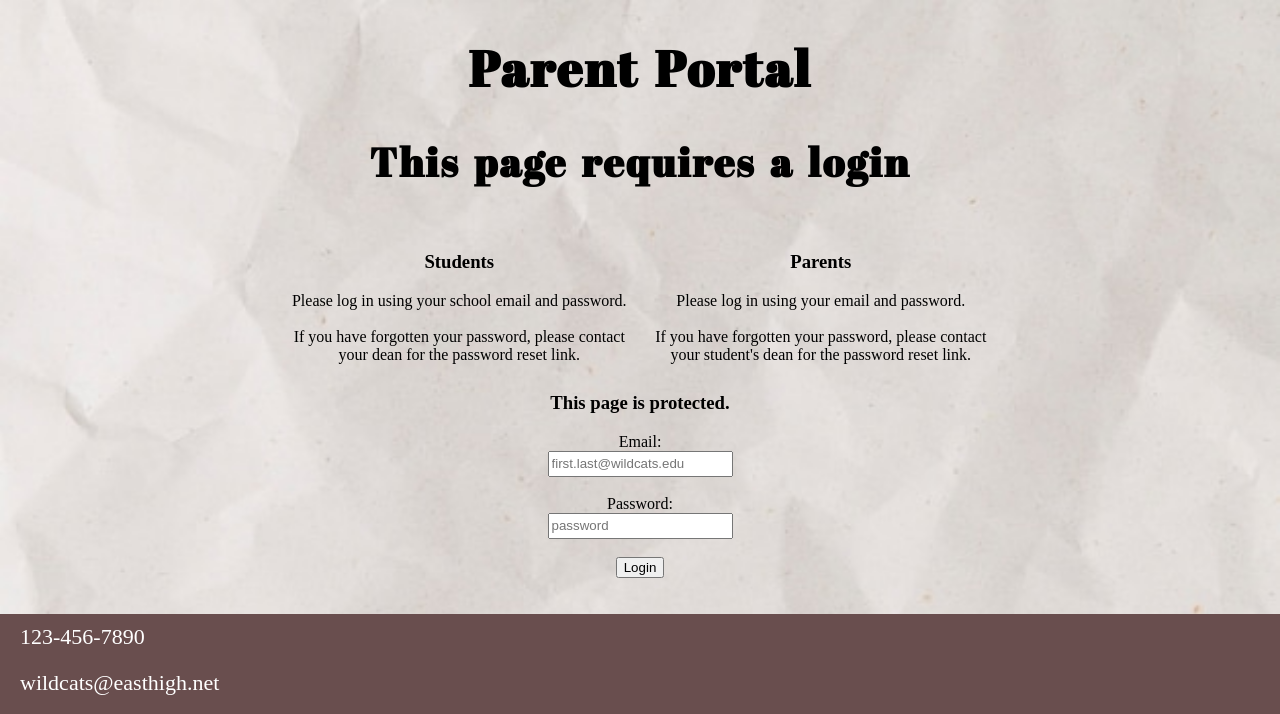
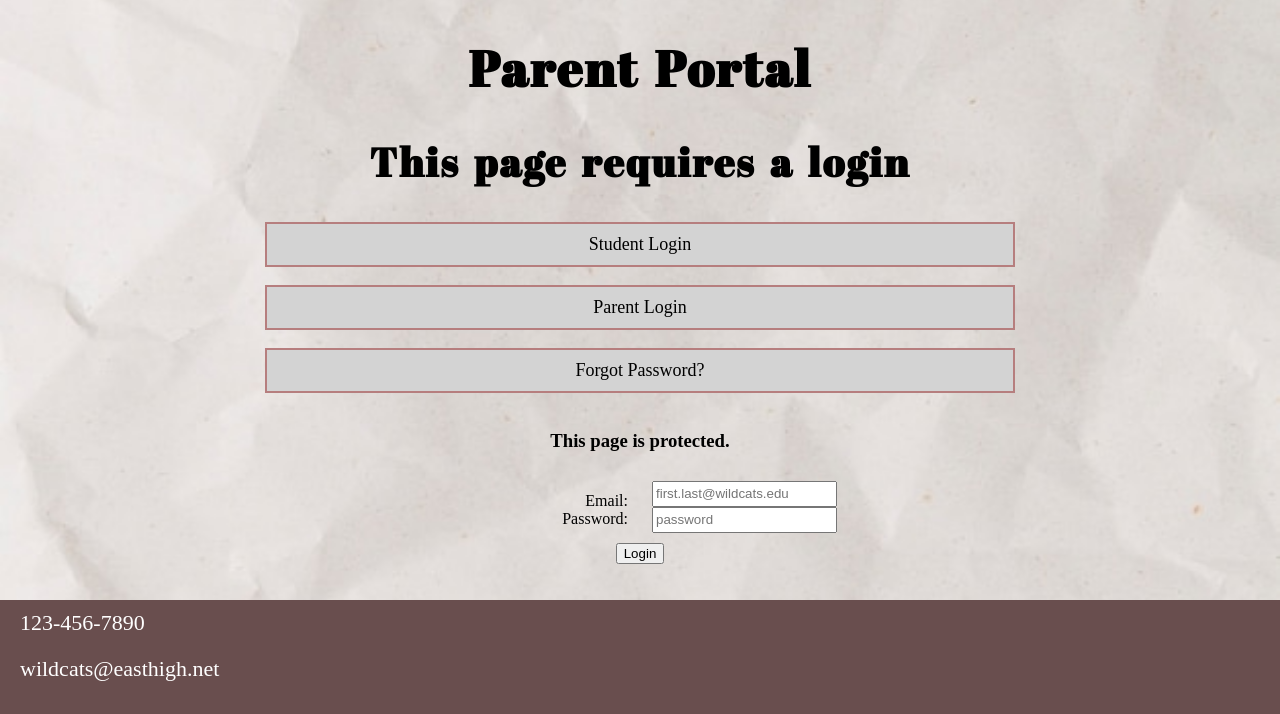
Before and after one commit to Delverino/EARS, a PHP site: page /parent-portal.html in a window 1280 px wide. Shown: the part 100-814 px from the top of the page. After the commit the page ends 781 px from the top, so only its background shows below. Run offline with PHP 8.4, Linux system fonts and the light colour scheme.

Commit message:
updated login

```diff
--- a/Midterm/activities.html
+++ b/Midterm/activities.html
@@ -3,7 +3,7 @@
     <head>
         <meta charset="utf-8">
         <meta name="viewport" content="width=device-width, initial-scale=1.0">
-        <meta keyword="High School, East High, Musical, Activities, Principal, Utah">
+        <meta keyword="High School, East High, Musical, Activities, Athletics, Principal, Utah">
         <title>Activities</title>
         <link rel="icon" href="images/logo-icon.png" type="image/png">
         <link href='https://fonts.googleapis.com/css?family=Abril+Fatface' rel='stylesheet'>
--- a/Midterm/parent-portal.html
+++ b/Midterm/parent-portal.html
@@ -14,8 +14,39 @@
                 width: 45%;
                 margin: 10px;
             }
-
+            .left-col { text-align: right; }
+            .right-col { text-align: left; }
+            form  { display: table; }
+            label { display: table-cell; }
+            input { display: table-cell; }
+            .question {
+                cursor: pointer;
+                padding: 10px;
+                text-align: center;
+                background-color:lightgray;
+                border: solid 2px #b67e7e;
+            }
+            .answer {
+                padding: 10px;
+                text-align: center;
+                border: solid 2px #b67e7e;
+            }
+            .answer {
+                padding: 30px;
+                display: none;
+            }
+            a:hover {
+                color: rgb(160,31,36);
+            }
         </style>
+        <script src="https://ajax.googleapis.com/ajax/libs/jquery/3.5.1/jquery.min.js"></script>
+        <script>
+            $(document).ready(function(){
+                $(".question").click(function(){
+                    $(this).next('.answer').slideToggle("slow");
+                });
+            });
+        </script>
     </head>
     <body>
         <button onclick="goTop()" id="BacktoTop" title="Go to top">Top</button>
@@ -41,6 +72,9 @@
             <a href="index.html">
                 <img src="images/cat_logo.png" alt="Wildcats logo" class = "logo">
             </a>
+            <div class="profile" style="border:solid 1px #333; float:left; text-align:center; padding:5px;" id="prof">
+                <i id=user></i><br>
+            </div>
             <ul class = "main-nav">
                 <a href="index.html"><li class = "main-nav">Home</li></a>
                 <a href="about-us.html"><li class = "main-nav">About</li></a>
@@ -55,22 +89,32 @@
             <div class="text-box">
                 <h1>Parent Portal</h1>
                 <h2>This page requires a login</h2>
-                <div class=left-col>
-                    <h3>Students</h3>
-                    Please log in using your school email and password. </br></br>
-                    If you have forgotten your password, please contact your dean for the password reset link.
+                <div class="question" style=font-size:18px;><a>Student Login</a> </div>
+                <div class="answer" style=font-size:18px;>Please log in using your school email and password.</div>
+                <br>
+
+                <div class="question" style=font-size:18px;><a>Parent Login</a> </div>
+                <div class="answer" style=font-size:18px;>Please log in using your email and password.</div>
+                <br>
+
+                <div class="question" style=font-size:18px;><a>Forgot Password?</a> </div>
+                <div class="answer" style=font-size:18px;>
+                    Please reach out to your or your student's faculty advisor about resetting your password or account.
                 </div>
-                <div class=right-col>
-                    <h3>Parents</h3>
-                    Please log in using your email and password. </br></br>
-                    If you have forgotten your password, please contact your student's dean for the password reset link.
+                <br>
+
+                <h3>This page is protected.</h3>
+
+                <div class="left-col">
+                    Email:<br/>
+                    Password:<br/>
                 </div>
+                <div class="right-col">
+                    <input type="text" name='user' id='the_user' required='1' placeholder = "first.last@wildcats.edu"><br/>
+                    <input type="text" name='pass' id='the_pass' required='1' placeholder = "password"><br/>
+                </div>
+
             </div>
-            <h3>This page is protected.</h3>
-            <label>Email:</label>
-            <input type="text" name='user' id='the_user' required='1' placeholder = "first.last@wildcats.edu"><br/>
-            <label>Password:</label>
-            <input type="text" name='pass' id='the_pass' required='1' placeholder = "password"><br/>
             <input type="submit" id="login" value="Login"><br/><br/>
         </div>
         <div class=footer>
@@ -86,6 +130,8 @@
                 password = document.getElementById("the_pass").value;
                 if(validateEmail(username)) {
                     alert("You have logged in successfully!");
+                    document.getElementById("user").innerHTML = username;
+                    document.getElementById("prof").style.visibility = "visible";
                 }
             };
 
--- a/Midterm/styles.css
+++ b/Midterm/styles.css
@@ -135,3 +135,10 @@
 #BacktoTop:hover {
     color: #843b62;
 }
+
+.profile {
+    display: none;
+    position:fixed;
+    right:10px;
+    top:5px;
+}
```
